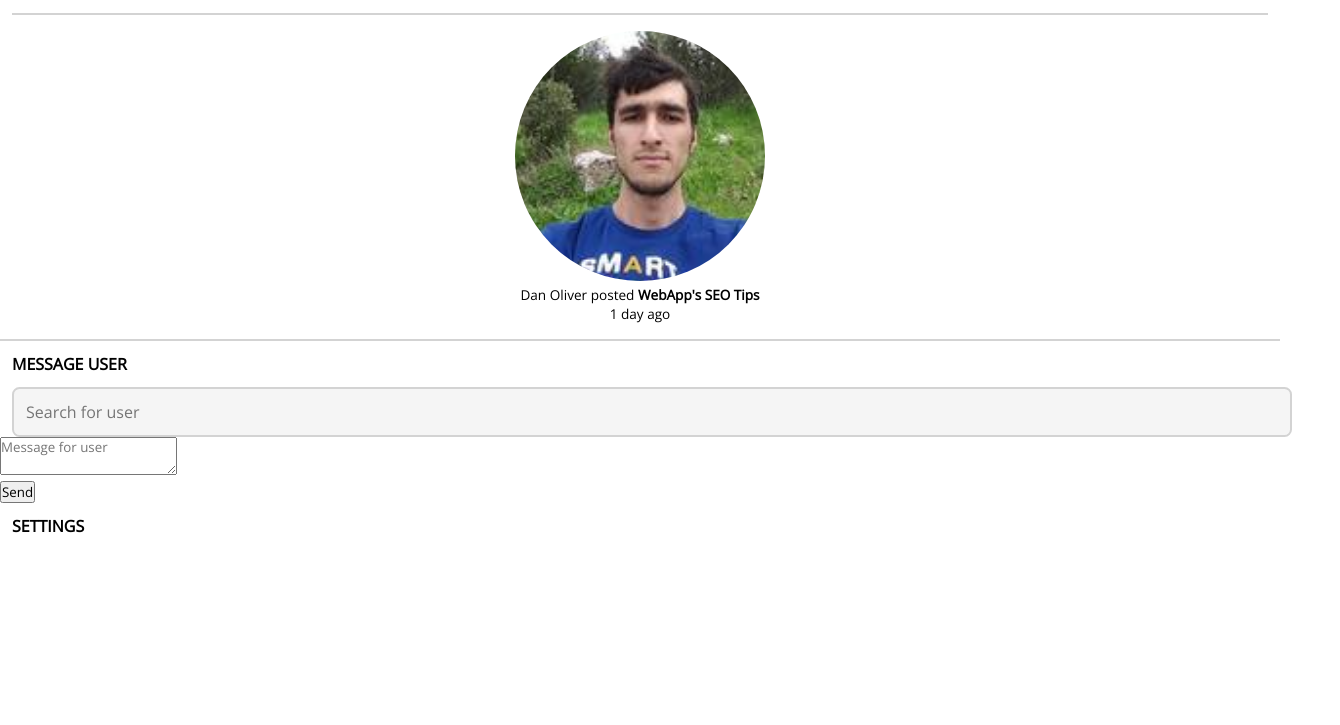
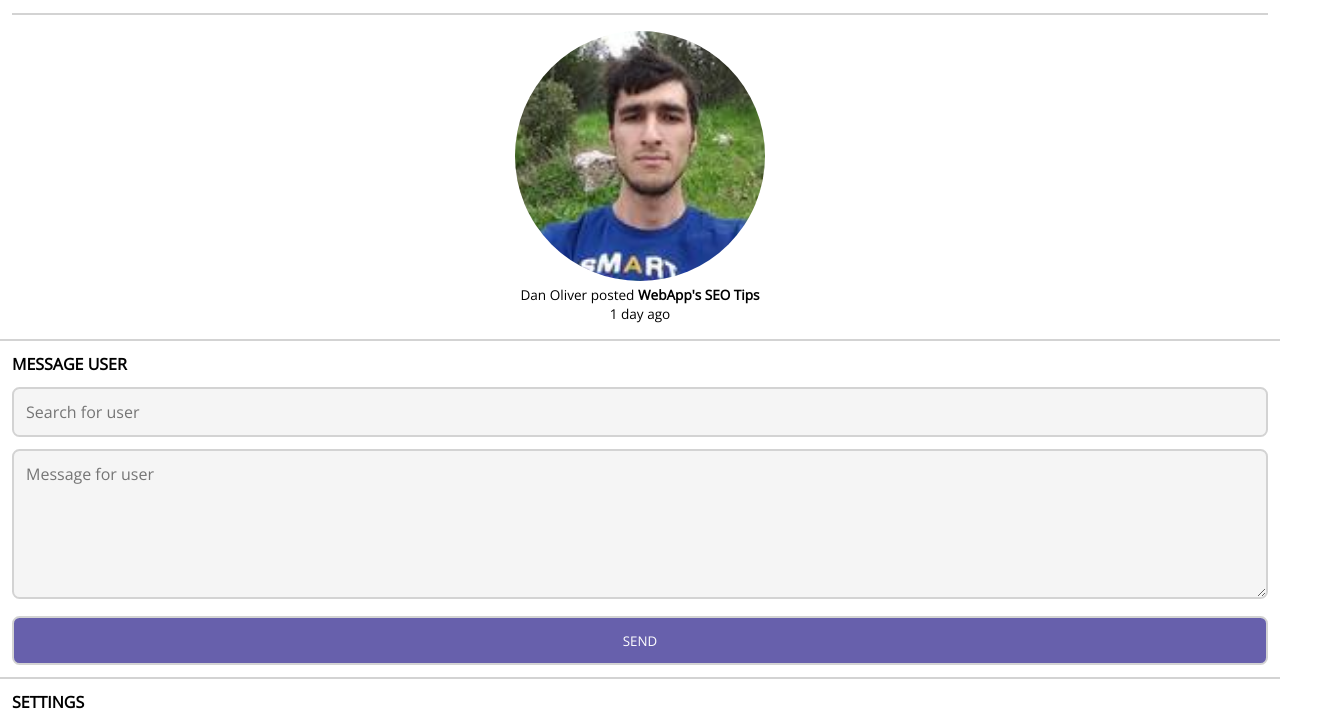
Before and after one commit to sgaona21/WebApp-Dashboard, a plain HTML site: page index.html in a window 1280 px wide. Shown: the part 3088-3813 px from the top of the page, 1340 px wide, since content can reach past the window. Before the commit the page ends 3637 px from the top, so only its background shows below. Drawn offline with nearby package versions, Linux system fonts and the light colour scheme.

Commit message:
message area

```diff
--- a/css/style.css
+++ b/css/style.css
@@ -161,7 +161,7 @@ ul li {
     align-items: center;
 }
 
-.newMembers, .recentActivity, .messageUser {
+.newMembers, .recentActivity, .messageUser, .settings {
     border-top: solid lightgray 2px;
 }
 
@@ -192,6 +192,27 @@ ul li {
     padding: .75rem;
     font-size: 1rem;
     width: 100%;
-    margin-left: .75rem;
-    margin-right: 3rem;
 }
+
+.message-user-search, .message-user-text, .send-message-button {
+    padding: 0 .75rem .75rem .75rem;
+}
+
+.form-area {
+    border: solid lightgray 2px;
+    background-color: whitesmoke;
+    border-radius: 7.5px;
+    width: 100%;
+    padding: .75rem;
+    font-size: 1rem;
+    height: 150px;
+}
+
+.send-button {
+    border: solid lightgray 2px;
+    border-radius: 7.5px;
+    width: 100%;
+    background-color:rgba(12, 0, 122, 0.623);
+    color: white;
+    padding: .85rem;
+}
--- a/index.html
+++ b/index.html
@@ -164,20 +164,22 @@
 
         <section class="messageUser">
             <h3>Message User</h3>
-                <form class="message-user-form">
+                <form>
                     <div class="message-user-search">
                         <input type="text" placeholder="Search for user" class="form-field" id="userField">
                     </div>
-                    <div>
+                    <div class="message-user-text">
                         <textarea placeholder="Message for user" class="form-area" id= "messageField" ></textarea>
                     </div>
-
-                        <button class="send-button" id="send" >Send</button>
+                    <div class="send-message-button">
+                        <button class="send-button" id="send" >SEND</button>
+                    </div>
                 </form>
         </section>
 
         <section class="settings">
             <h3>Settings</h3>
+
         </section>
 </body>
 </html>
```
